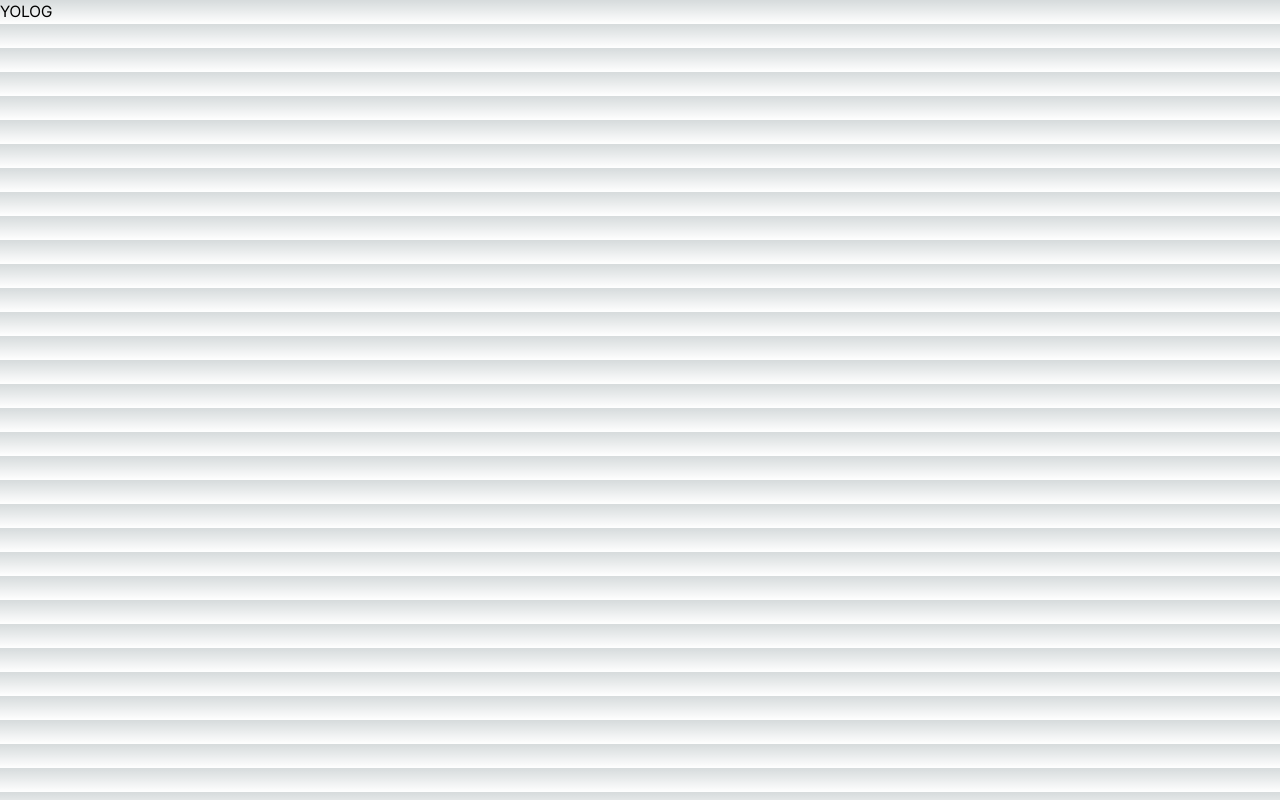
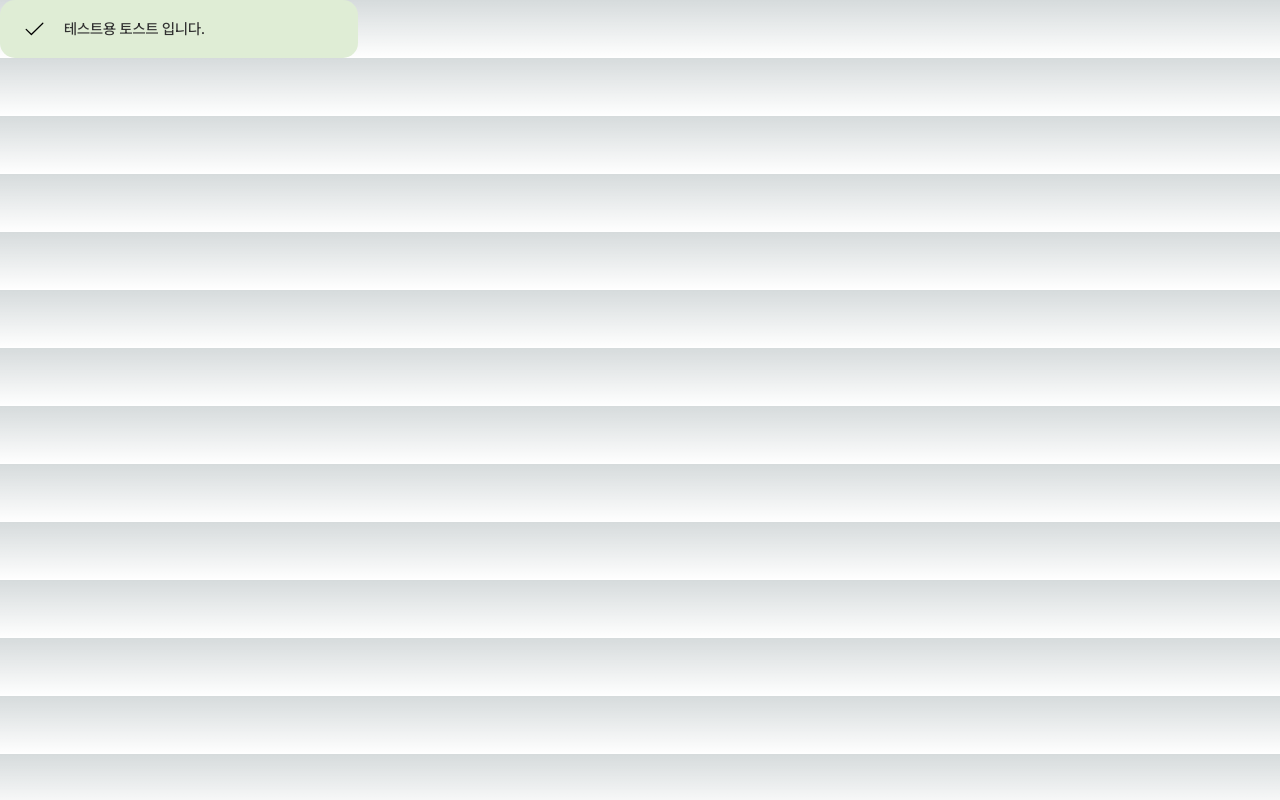
Before and after one commit to wecaners/yolog-front, a Next.js app: page / in a window 1280 px wide. Built offline with nearby package versions, Linux system fonts and the light colour scheme.

Commit message:
refactor: target container is not a DOM element error 수정

```diff
--- a/app/components/dialog.tsx
+++ b/app/components/dialog.tsx
@@ -1,4 +1,5 @@
-import React, { ReactNode } from 'react';
+'use client';
+import React, { ReactNode, useEffect, useState } from 'react';
 import { createPortal } from 'react-dom';
 
 interface IDialogProps {
@@ -16,7 +17,13 @@ function Dialog({
   dialogRef,
   dialogOutsideClick,
 }: IDialogProps) {
-  if (!isOpen) return null;
+  const [mounted, setMounted] = useState(false);
+
+  useEffect(() => {
+    setMounted(true);
+  }, []);
+
+  if (!isOpen || !mounted) return null;
   return createPortal(
     <div>
       <div
--- a/app/components/index.ts
+++ b/app/components/index.ts
@@ -1,2 +1,3 @@
 export { default as Dialog } from '../components/dialog';
 export { default as DialogLogout } from '../components/ui/dialog-logout';
+export { default as Toast } from '../components/toast';
--- /dev/null
+++ b/app/components/toast.tsx
@@ -0,0 +1,31 @@
+'use client';
+import { ReactNode, useEffect, useState } from 'react';
+import IconCheck from './ui/icon-check';
+import { createPortal } from 'react-dom';
+
+interface IToastProps {
+  children: ReactNode;
+}
+
+function Toast({ children }: IToastProps) {
+  const [mounted, setMounted] = useState(false);
+
+  useEffect(() => {
+    setMounted(true);
+  }, []);
+
+  if (!mounted) return null;
+  return createPortal(
+    <div className="w-358pxr h-58pxr shrink-0 rounded-[15px] bg-[#dfedd5] relative flex items-center">
+      <div className="absolute left-22pxr">
+        <IconCheck />
+      </div>
+      <p className="text-[#313131] text-15pxr font-medium absolute left-64pxr">
+        {children}
+      </p>
+    </div>,
+    document.getElementById('global-toast') as HTMLElement,
+  );
+}
+
+export default Toast;
--- /dev/null
+++ b/app/components/ui/icon-check.tsx
@@ -0,0 +1,11 @@
+function IconCheck() {
+  return (
+    <svg width="25" height="25" viewBox="0 0 25 25" fill="none" xmlns="http://www.w3.org/2000/svg">
+<g id="check">
+<path id="Vector" d="M20.8334 6.18066L9.37508 17.5113L4.16675 12.361" stroke="black" stroke-width="1.25" stroke-linecap="round" stroke-linejoin="round"/>
+</g>
+</svg>
+  )
+}
+
+export default IconCheck
--- a/app/layout.tsx
+++ b/app/layout.tsx
@@ -25,6 +25,7 @@ export default function RootLayout({
       <body className={`${pretendard.className}`}>
         <Providers>{children}</Providers>
         <div id="global-dialog"></div>
+        <div id="global-toast"></div>
       </body>
     </html>
   );
--- a/app/page.tsx
+++ b/app/page.tsx
@@ -1,3 +1,6 @@
+'use client';
+import { Dialog, DialogLogout, Toast } from './components';
+
 export default function Home() {
-  return <h1>YOLOG</h1>;
+  return <Toast>테스트용 토스트 입니다.</Toast>;
 }
```
